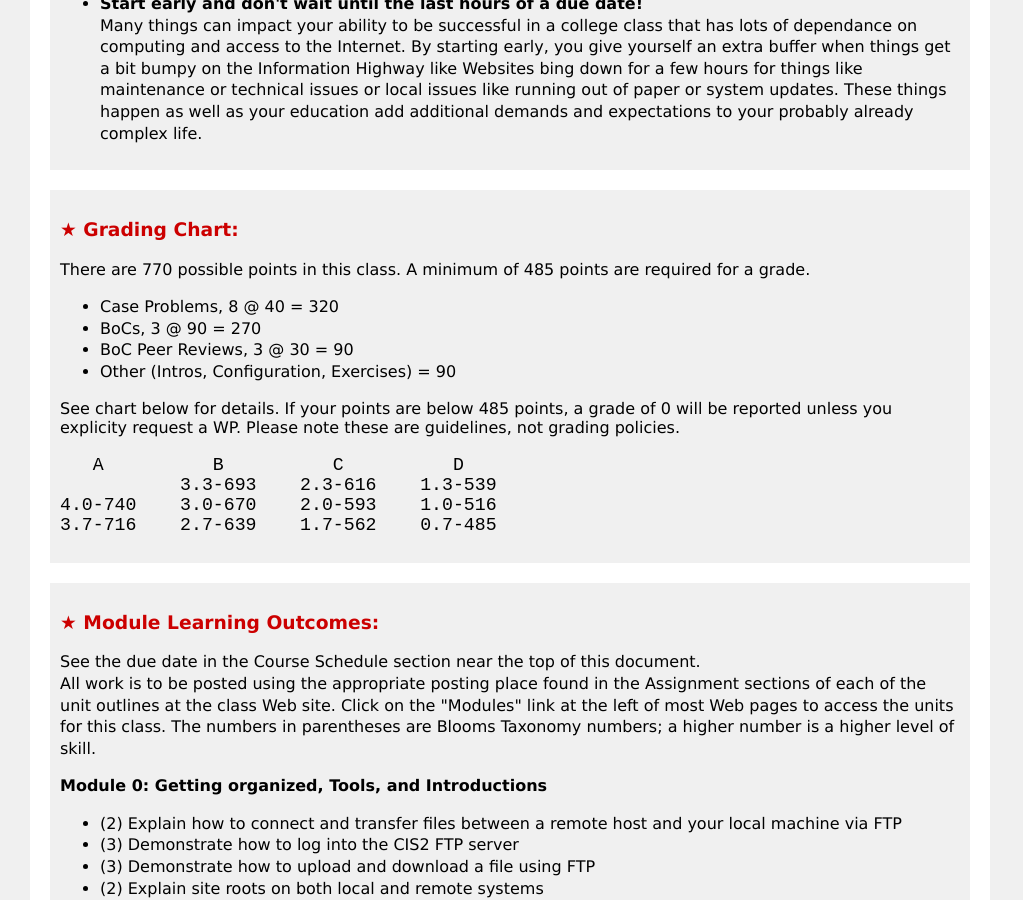
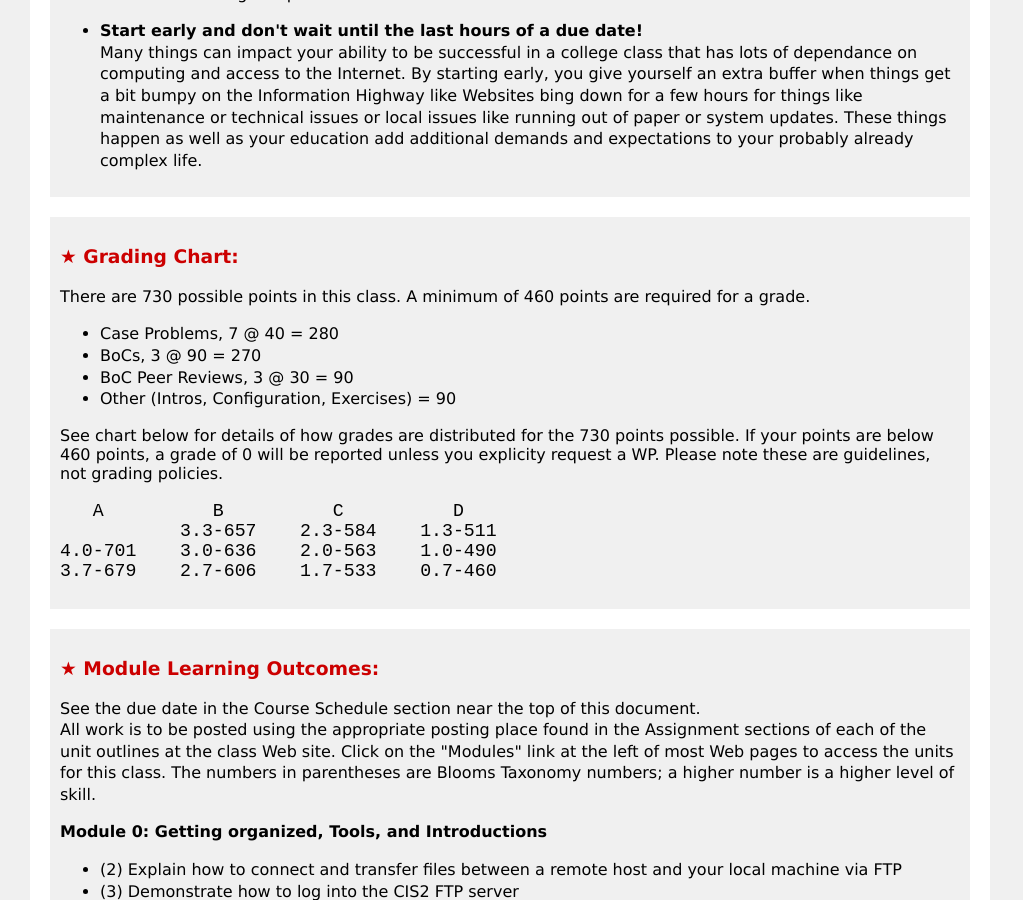
Before and after one commit to argoc/syllabub, a Jekyll site: the page CIS155.html, which Jekyll copies as it is, in a window 1280 px wide and 900 px high, scrolled down 9393 px. Shown: the whole window, without its empty margins (0-1023 px from the left). Built offline with Jekyll 4.4.1, drawn with Linux system fonts in a browser that asks for light colours; some of the changed text lies outside the part shown.

Commit message:
address points

```diff
--- a/CIS155.html
+++ b/CIS155.html
@@ -145,7 +145,7 @@ If there are no books on the shelf, please consult a staff member and not assume
 <p><b class="t911">Please visit the class Web site often for assignments information, due dates, and messages.</b>
 </p>
 <p>Note that due to the compressed Summer term, assignments are due every 6 days -- not weekly! Check Canvas and stay on top of your work in this class.</p>
-<p>Readings and reviews are the place to start with each new module, which then progress to building concepts. There is a review assignment with each module. Each module&nbsp;has reading & video requirements and sets of assignments to do, so be sure you follow and read each of the modules' instructions.</p>
+<p>Readings and reviews are the place to start with each new module, which then progress to building concepts. There is a review assignment with each module. Each module has reading & video requirements and sets of assignments to do, so be sure you follow and read each of the modules' instructions.</p>
 <table border="1" width="672" style="border-collapse:collapse;">
 <tbody>
 <tr>
@@ -156,7 +156,7 @@ If there are no books on the shelf, please consult a staff member and not assume
 </tr>
 <tr>
 <td rowspan=2>
-<p>Module 0: Getting organized, Tools, and&nbsp;Introductions</p>
+<p>Module 0: Getting organized, Tools, and Introductions</p>
 </td>
 <td>
 <p>Introductions</p>
@@ -222,7 +222,7 @@ Case Problem 1
 </tr>
 <tr>
 <td rowspan=2>
-<p>Module 5: Mobile Design using Flexbox&nbsp;</p>
+<p>Module 5: Mobile Design using Flexbox </p>
 </td>
 <td>Case Problem 1</td>
 <td>40</td>
@@ -248,7 +248,7 @@ Case Problem 1
 </tr>
 <tr>
 <td rowspan=2>
-<p>Module 7: Forms&nbsp;</p>
+<p>Module 7: Forms </p>
 </td>
 <td>Case Problem 1</td>
 <td>40</td>
@@ -571,21 +571,21 @@ These things happen as well as your education add additional demands and expecta
 <article id="Grading"><h3>
 &#x2605; Grading Chart:
 </h3><p>
-There are 770 possible points in this class. A minimum of 485 points are required for a grade.
+There are 730 possible points in this class. A minimum of 460 points are required for a grade.
 <ul>
-	<li>Case Problems, 8 @ 40 = 320</li>
+	<li>Case Problems, 7 @ 40 = 280</li>
   <li>BoCs, 3 @ 90 = 270</li>
 	<li>BoC Peer Reviews, 3 @ 30 = 90</li>
 	<li>Other (Intros, Configuration, Exercises) = 90</li>
 </ul>
-See chart below for details.
-If your points are below 485 points, a grade of 0 will be reported unless you explicity request a WP.
+See chart below for details of how grades are distributed for the 730 points possible.
+If your points are below 460 points, a grade of 0 will be reported unless you explicity request a WP.
 Please note these are guidelines, not grading policies.
 </p><pre style="font-size: 140%;">
    A          B          C          D
-           3.3-693    2.3-616    1.3-539
-4.0-740    3.0-670    2.0-593    1.0-516
-3.7-716    2.7-639    1.7-562    0.7-485
+           3.3-657    2.3-584    1.3-511
+4.0-701    3.0-636    2.0-563    1.0-490
+3.7-679    2.7-606    1.7-533    0.7-460
 </pre></article>
 <article id="Assignments"><h3>
 	&#x2605; Module Learning Outcomes:
@@ -606,8 +606,8 @@ Please note these are guidelines, not grading policies.
 <li>(2) Explain what an IDE is</li>
 <li>(2) Explain what a text editor is</li>
 </ul>
-<p>&nbsp;</p>
-<p><strong>&nbsp;Module 01: Getting Started with HTML5</strong></p>
+<p> </p>
+<p><strong> Module 01: Getting Started with HTML5</strong></p>
 <ul>
 <li>(2) Explain the history of the Internet, Web, and HTML</li>
 <li>(2) Explain the structure of an HTML document</li>
@@ -635,11 +635,11 @@ Please note these are guidelines, not grading policies.
 </ul>
 </li>
 </ul>
-<p>&nbsp;</p>
+<p> </p>
 <p><strong>Module 02: Getting Started with CSS3</strong></p>
 <ul>
 <li>(2) Explain the history and theory of CSS</li>
-<li>(2) Explain&nbsp;the parts of a CSS statement</li>
+<li>(2) Explain the parts of a CSS statement</li>
 <li>(2) Explain style precedence and inheritance is CSS</li>
 <li>(2) Explain the difference between external, embedded, and inline styles</li>
 <li>(2) Explain what contextual selectors are</li>
@@ -650,25 +650,25 @@ Please note these are guidelines, not grading policies.
 <li>(2) Explain what CSS @rules are and when they might be used</li>
 <li>(2) Explain the difference between pseudo-classes and pseudo-elements</li>
 <li>(3) Demonstrate how CSS can change presentation of page elements</li>
-<li>3) Demonstrate how CSS can change presentation of textual elements</li>
-<li>(3) Demonstrate and explain&nbsp;the use of browser extentions&nbsp;CSS</li>
-<li>(3) Apply colors using CSS&nbsp;</li>
+<li>(3) Demonstrate how CSS can change presentation of textual elements</li>
+<li>(3) Demonstrate and explain the use of browser extentions CSS</li>
+<li>(3) Apply colors using CSS </li>
 </ul>
-<p>&nbsp;</p>
+<p> </p>
 <p><strong>Module 03: Designing Page Layouts using Floats and Grids</strong></p>
 <ul>
-<li>(2) Explain the&nbsp;use of a CSS reset style sheet</li>
-<li>(3)&nbsp;Demonstrate floating elements</li>
-<li>(2)&nbsp;Describe how and why clearing floats are used</li>
-<li>(2)&nbsp;Explain container collapse and at least one method to work around it</li>
-<li>(2)&nbsp;Explain grid-based layouts and why 12 columns are common in web design</li>
-<li>(3) Demonstrate&nbsp;formatting a grid</li>
-<li>(2)&nbsp;Explain CSS positioning</li>
-<li>(2)&nbsp;Discuss relative and absolute positioning</li>
-<li>(2)&nbsp;Discuss fixed, static, and inherited positioning</li>
-<li>(3)&nbsp;Describe overflow settings</li>
+<li>(2) Explain the use of a CSS reset style sheet</li>
+<li>(3) Demonstrate floating elements</li>
+<li>(2) Describe how and why clearing floats are used</li>
+<li>(2) Explain container collapse and at least one method to work around it</li>
+<li>(2) Explain grid-based layouts and why 12 columns are common in web design</li>
+<li>(3) Demonstrate formatting a grid</li>
+<li>(2) Explain CSS positioning</li>
+<li>(2) Discuss relative and absolute positioning</li>
+<li>(2) Discuss fixed, static, and inherited positioning</li>
+<li>(3) Describe overflow settings</li>
 </ul>
-<p>&nbsp;</p>
+<p> </p>
 <p><strong>Module 04: Graphic Design with CSS</strong></p>
 <ul>
 <li>(3) Demonstrate the use of figure boxes</li>
@@ -680,7 +680,7 @@ Please note these are guidelines, not grading policies.
 <li>(3) Demonstrate the use of image maps, including determing x and y values</li>
 <li>(3) Demonstrate the use of transformations for 2D and 3D animation</li>
 </ul>
-<p>&nbsp;</p>
+<p> </p>
 <p><strong>Module 05: The Mobile Web using Flexbox</strong></p>
 <ul>
 <li>(2) Explain responsive design</li>
@@ -690,9 +690,9 @@ Please note these are guidelines, not grading policies.
 <li>(2) Exlain the difference between a flexbox container and a flexbox item</li>
 <li>(2) Describe properties of flexbox containers</li>
 <li>(2) Describe properties of flexbox items</li>
-<li>(2) Describe different style sheets for print&nbsp;</li>
+<li>(2) Describe different style sheets for print </li>
 </ul>
-<p>&nbsp;</p>
+<p> </p>
 <p><strong>Module 06: Tables and Columns</strong></p>
 <ul>
 <li>(2) Explain the purpose of a web table</li>
@@ -704,7 +704,7 @@ Please note these are guidelines, not grading policies.
 <li>(3) Demonstrate how to format a table with CSS</li>
 <li>(3) Create a multi-column layout</li>
 </ul>
-<p>&nbsp;</p>
+<p> </p>
 <p><strong>Module 07: Web Forms</strong></p>
 <ul>
 <li>(2) Explain the purpose of a Web form</li>
@@ -722,7 +722,7 @@ Please note these are guidelines, not grading policies.
 <li>(2) Explain what HTML5 data types are</li>
 <li>(2) Explain what spinners and sliders are in HTML5</li>
 </ul>
-<p>&nbsp;</p>
+<p> </p>
 <p><strong>Module 08: Multimedia and CSS Animation</strong></p>
 <ul>
 <li>(1) Identify common media files suitable for a Web page</li>
```
Also changed, not shown: other parts of CIS155.html (+2 -2 lines).
